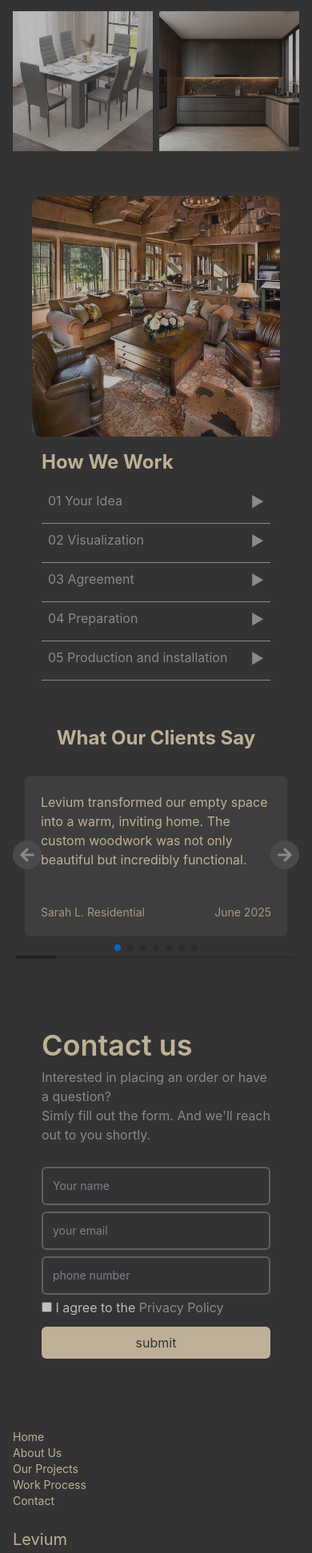
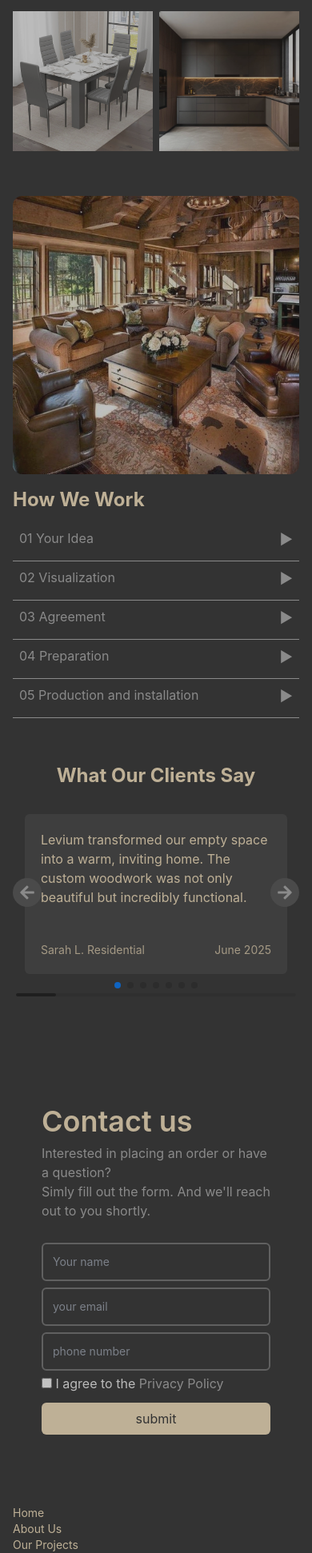
Before and after one commit to JBartrop/levium, a React (Create React App) app: page / in a window 390 px wide. Shown: the part 1813-3755 px from the top of the page at 80% size. Built offline with nearby package versions, Linux system fonts and the light colour scheme.

Commit message:
bug fixes

```diff
--- a/src/components/contactus.tsx
+++ b/src/components/contactus.tsx
@@ -46,11 +46,11 @@ const ContactUs: React.FC = () => {
 
     return (
         <ScrollRevealSection>
-        <section className="mt-14 md:mt-16 lg:mt-20 flex items-center justify-between  max-[640px]:flex-col mx-10">
+        <section className="mt-14 md:mt-16 lg:mt-20 flex items-stretch justify-between max-[640px]:flex-col mx-10 min-h-[500px]">
             <div className="leftside sm:w-1/2 w-full">
-              <img src={"images/image4.jpg"} className="w-full h-[80vh] rounded-r-md hidden sm:block" />
+              <img src={"images/image4.jpg"} className="w-full h-full rounded-r-md hidden sm:block" />
             </div>
-            <div className="rightside h-auto sm:h-[80vh] flex items-center sm:ml-2 sm:bg-[#444444] text-start p-3 md:p-10 lg:p-15 sm:w-1/2 w-full max-[640px]:mt-4">
+            <div className="rightside h-auto sm:h-auto flex items-center sm:ml-2 sm:bg-[#444444] text-start p-3 md:p-10 lg:p-15 sm:w-1/2 w-full max-[640px]:mt-4">
             <div>
                 <h1 className="text-[#fbe7c2] text-4xl font-semibold mb-2">Contact us</h1>
                 <p>Interested in placing an order or have a question? <br />
--- a/src/components/hero.tsx
+++ b/src/components/hero.tsx
@@ -6,17 +6,17 @@ import ScrollRevealSection from "./revealSection";
 const Hero: React.FC = () => {
     return(
         <ScrollRevealSection>
-        <section className="flex sm:h-screen justify-between items-center max-[640px]:flex-col">
-            <div className="leftside relative w-full sm:w-1/2 h-screen sm:h-auto  sm:p-10">
+        <section className="flex sm:h-full max-[640px]:h-screen justify-between items-center max-[640px]:flex-col">
+            <div className="leftside relative w-full max-[640px]:h-full sm:w-1/2 h-full sm:h-auto  sm:p-10">
                 <img  src={"images/image1.jpeg"} alt="Background" className="absolute inset-0 w-full h-full object-cover sm:static sm:hidden" />
 
-                <div className="relative z-10 flex flex-col  justify-end bottom-0 pb-10 h-full lg:p-9 md:p-6 p-3 lg:justify-center items-start text-left bg-black/50 sm:bg-transparent">
+                <div className="relative z-10 flex flex-col max-[640px]:justify-end justify-end bottom-0 pb-10 h-full lg:p-9 md:p-6 p-3 lg:justify-center items-start text-left bg-black/50 sm:bg-transparent">
                     <h1 className="text-white text-3xl max-[640px]:text-5xl font-bold mb-4">Custom and Built-in <span className="text-[#fbe7c2]">Furniture</span></h1>
                     <p className="text-[#f7f7f7] mb-4 max-[640px]:text-2xl">Production of an interior items from the material chosen by the client</p>
                     <button className="bg-[#fbe7c2] text-[#333333] max-[640px]:text-2xl px-2 md:px-6 sm:px-4 py-2 rounded-lg w-full sm:w-4/6 lg:w-1/2">Order a Project</button>
                 </div>
             </div>
-            <div className="rightside hidden h-screen sm:block w-1/2">
+            <div className="rightside hidden h-full sm:block w-1/2">
                 <img src={"images/image1.jpeg"} className="inset-0 w-full h-full object-cover  " />
             </div>
         </section>
--- a/src/components/work.tsx
+++ b/src/components/work.tsx
@@ -48,11 +48,11 @@ const Work: React.FC = () => {
 
     return (
         <ScrollRevealSection>
-        <section className="my-14 md:my-16 lg:my-20 flex items-center justify-between  max-[640px]:flex-col mx-10">
+        <section className="my-14 md:my-16 lg:my-20 flex items-center justify-between  max-[640px]:flex-col mx-4 lg:mx-10">
             <div className="leftside sm:w-1/2 w-full">
               <img src={"images/image3.jpg"} className="w-full h-full rounded-r-md max-[640px]:rounded-xl" />
             </div>
-            <div className="rightside px-3 md:px-10 lg:px-15 sm:w-1/2 w-full max-[640px]:mt-4">
+            <div className="rightside  md:px-10 lg:px-15 sm:w-1/2 w-full max-[640px]:mt-4">
                 <h1 className="text-[#fbe7c2] text-2xl font-bold mb-3 text-start">How We Work</h1>
                 {Faqs.map((faq) => {
                     const isOpen = openId === faq.id;
--- a/src/pages/contactpage.tsx
+++ b/src/pages/contactpage.tsx
@@ -60,11 +60,11 @@ const ContactPage: React.FC = () => {
                     <h2 className="text-[#fbe7c2] text-4xl font-bold mb-8">Levium Contact Us</h2>
                 </div>
             </div>
-        <div className="mt-14 md:mt-16 lg:mt-20 flex items-center justify-between  max-[640px]:flex-col mx-10">
+        <div className="mt-14 md:mt-16 lg:mt-20 flex items-stretch justify-between max-[640px]:flex-col mx-10 min-h-[500px]">
             <div className="leftside sm:w-1/2 w-full">
-              <img src={"images/image4.jpg"} className="w-full h-[80vh] rounded-r-md hidden sm:block" />
+              <img src={"images/image4.jpg"} className="w-full h-full rounded-r-md hidden sm:block" />
             </div>
-            <div className="rightside h-auto flex items-center sm:h-[80vh] sm:ml-2 sm:bg-[#444444] text-start p-3 md:p-10 lg:p-15 sm:w-1/2 w-full max-[640px]:mt-4">
+            <div className="rightside h-auto sm:h-auto flex items-center sm:ml-2 sm:bg-[#444444] text-start p-3 md:p-10 lg:p-15 sm:w-1/2 w-full max-[640px]:mt-4">
             <div>
                 <h1 className="text-[#fbe7c2] text-4xl font-semibold mb-2">Contact us</h1>
                 <p>Interested in placing an order or have a question? <br />
```
